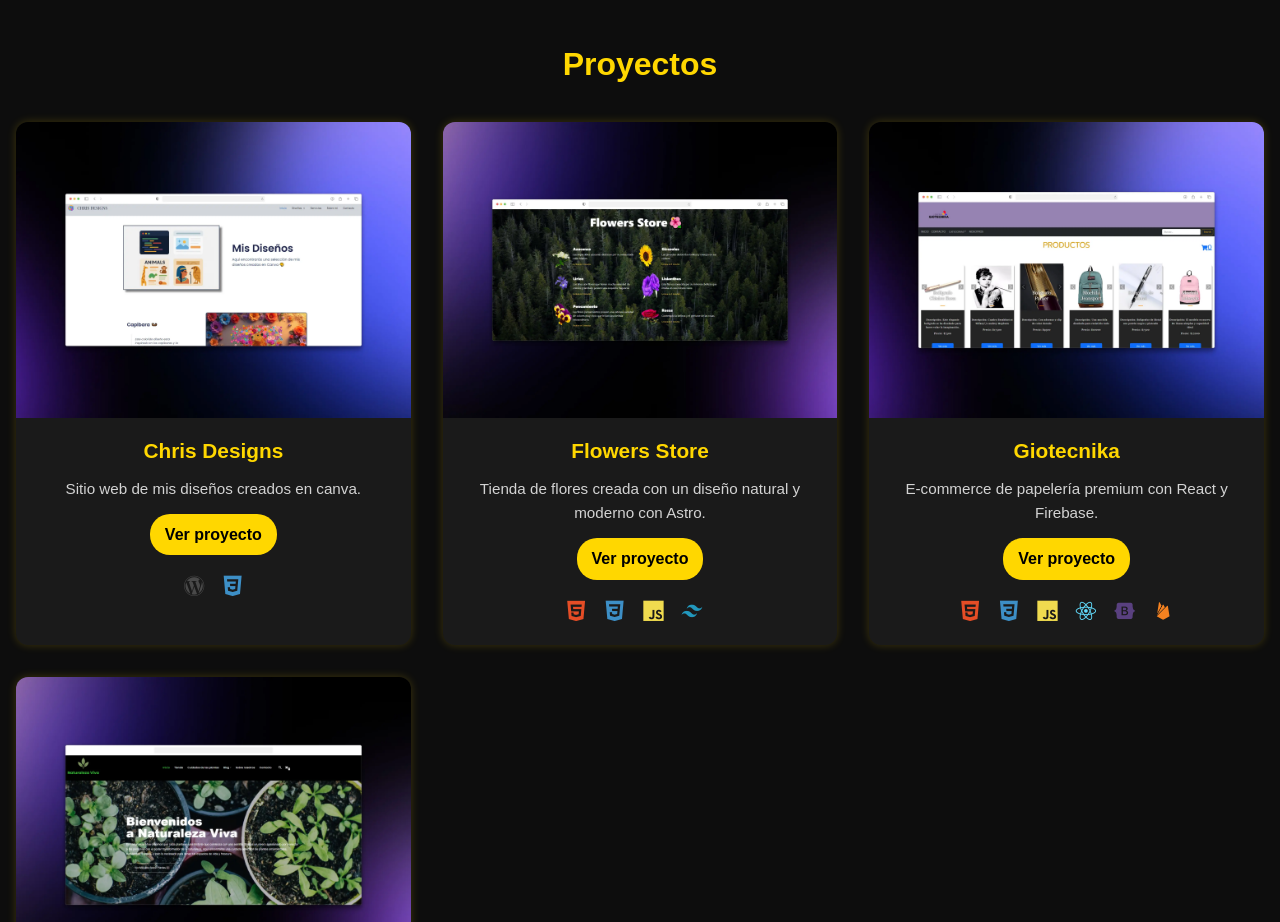
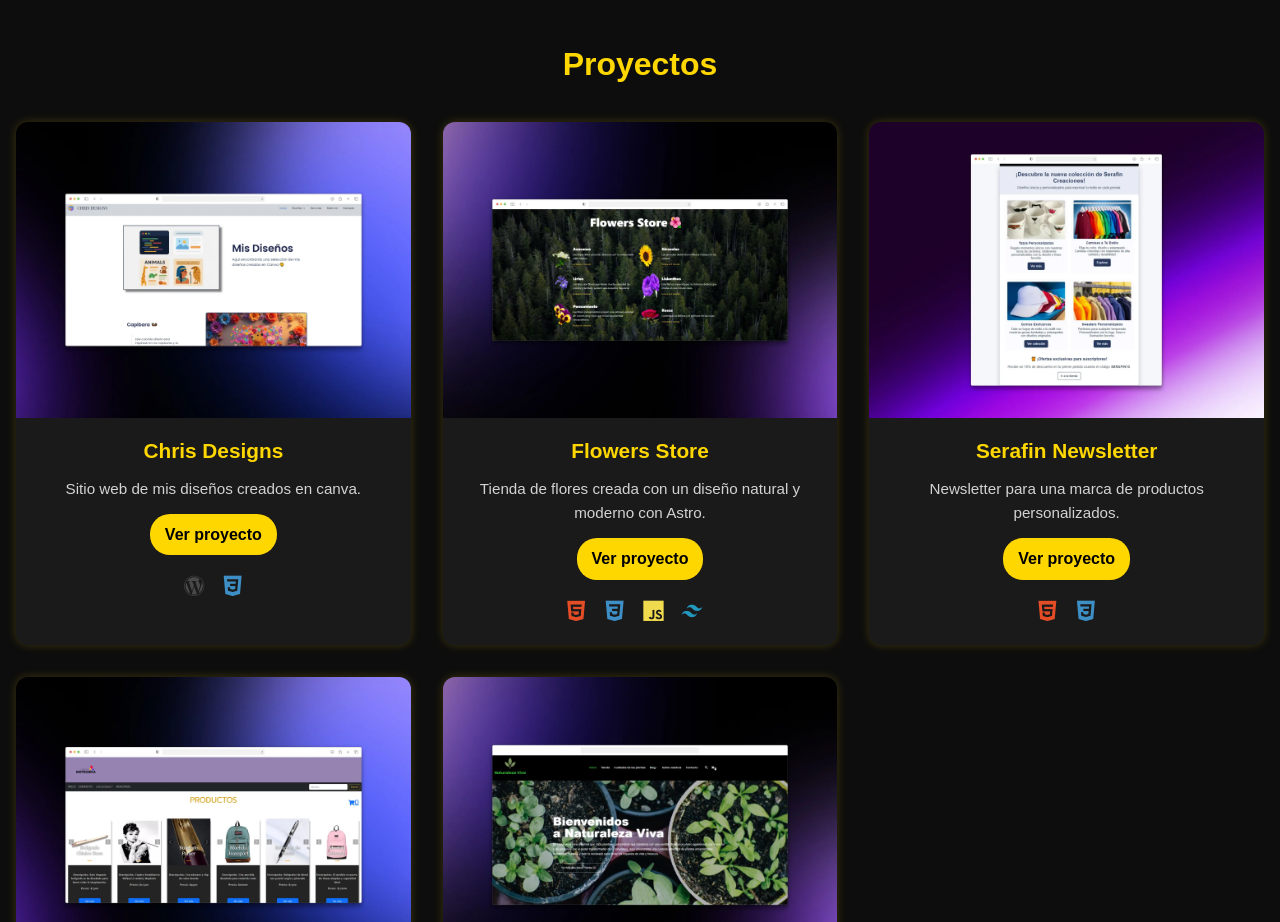
Before and after one commit to zeuschris/Porfolio-Dev, a plain HTML site: page index.html in a window 1280 px wide. Shown: the part 780-1702 px from the top of the page. Drawn offline with nearby package versions, Linux system fonts and the light colour scheme; some icons are missing.

Commit message:
portfolio 1.2

```diff
--- a/index.html
+++ b/index.html
@@ -64,6 +64,19 @@
              <i class="devicon-javascript-plain colored" title="JavaScript"></i>
              <i class="devicon-tailwindcss-plain colored" title="Tailwind CSS"></i>
              <i class="devicon-astro-plain" title="Astro"></i>
+          </div>
+        </div>
+      </div>
+
+       <div class="card">
+        <img src="assets/serafin-newsletter.webp" alt="Serafin Newsletter" />
+        <div class="info">
+          <h3>Serafin Newsletter</h3>
+          <p>Newsletter para una marca de productos personalizados.</p>
+          <a href="https://zeuschris.github.io/Serafin-Newsletter/" target="_blank" class="btn">Ver proyecto</a>
+          <div class="tecnologias">
+            <i class="devicon-html5-plain colored" title="HTML"></i>
+            <i class="devicon-css3-plain colored" title="CSS"></i>
           </div>
         </div>
       </div>
```
Also changed, not shown: assets/serafin-newsletter.webp (added).
